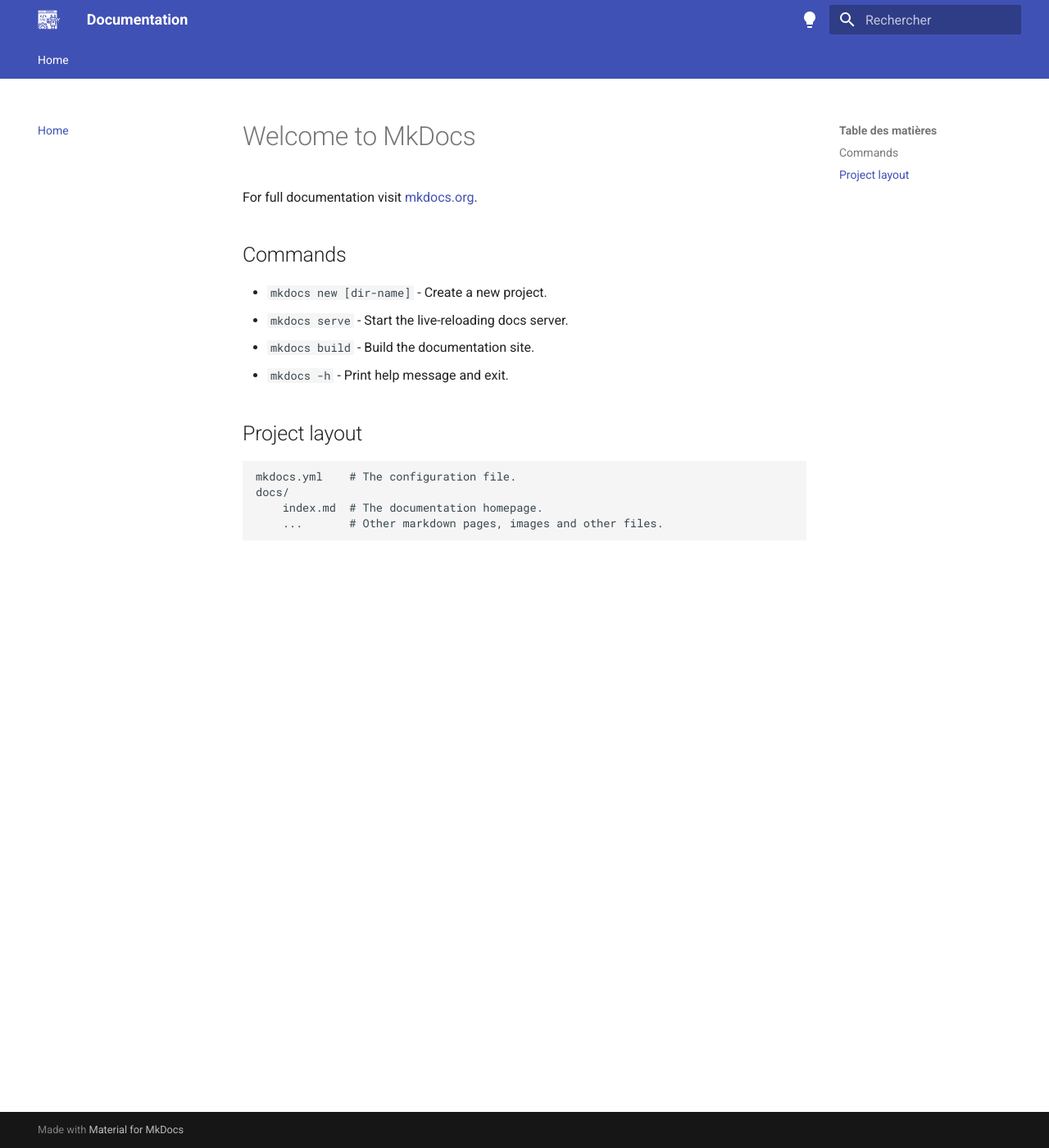
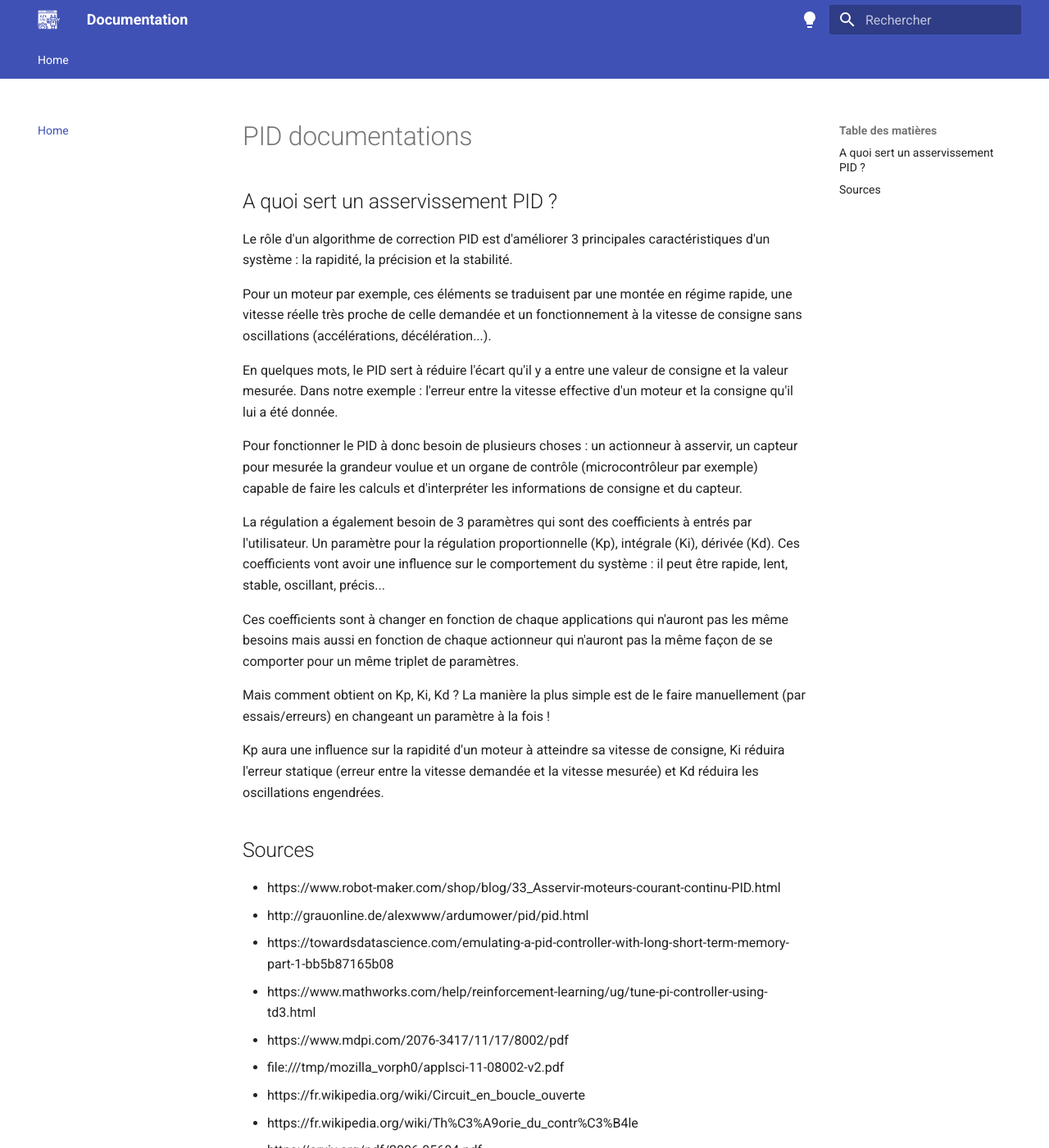
Before and after one commit to Klimorg/pid_docs, an MkDocs documentation site: the page built from docs/index.md, in a window 1280 px wide and 1400 px high. Shown: the whole window at 82% size. Built offline with MkDocs 1.6.1 and Material for MkDocs 9.7.7, drawn with Linux system fonts in a browser that asks for light colours; some of the changed text lies outside the part shown.

Commit message:
first commit

```diff
--- a/docs/index.md
+++ b/docs/index.md
@@ -1,17 +1,33 @@
-# Welcome to MkDocs
+# PID documentations
 
-For full documentation visit [mkdocs.org](https://www.mkdocs.org).
+## A quoi sert un asservissement PID ?
 
-## Commands
+Le rôle d'un algorithme de correction PID est d'améliorer 3 principales caractéristiques d'un système : la rapidité, la précision et la stabilité.
 
-* `mkdocs new [dir-name]` - Create a new project.
-* `mkdocs serve` - Start the live-reloading docs server.
-* `mkdocs build` - Build the documentation site.
-* `mkdocs -h` - Print help message and exit.
+Pour un moteur par exemple, ces éléments se traduisent par une montée en régime rapide, une vitesse réelle très proche de celle demandée et un fonctionnement à la vitesse de consigne sans oscillations (accélérations, décélération...).
 
-## Project layout
+En quelques mots, le PID sert à réduire l'écart qu'il y a entre une valeur de consigne et la valeur mesurée. Dans notre exemple : l'erreur entre la vitesse effective d'un moteur et la consigne qu'il lui a été donnée.
 
-    mkdocs.yml    # The configuration file.
-    docs/
-        index.md  # The documentation homepage.
-        ...       # Other markdown pages, images and other files.
+Pour fonctionner le PID à donc besoin de plusieurs choses : un actionneur à asservir, un capteur pour mesurée la grandeur voulue et un organe de contrôle (microcontrôleur par exemple) capable de faire les calculs et d'interpréter les informations de consigne et du capteur.
+
+La régulation a également besoin de 3 paramètres qui sont des coefficients à entrés par l'utilisateur. Un paramètre pour la régulation proportionnelle (Kp), intégrale (Ki), dérivée (Kd). Ces coefficients vont avoir une influence sur le comportement du système : il peut être rapide, lent, stable, oscillant, précis...
+
+Ces coefficients sont à changer en fonction de chaque applications qui n'auront pas les même besoins mais aussi en fonction de chaque actionneur qui n'auront pas la même façon de se comporter pour un même triplet de paramètres.
+
+Mais comment obtient on Kp, Ki, Kd ? La manière la plus simple est de le faire manuellement (par essais/erreurs) en changeant un paramètre à la fois !
+
+Kp aura une influence sur la rapidité d'un moteur à atteindre sa vitesse de consigne, Ki réduira l'erreur statique (erreur entre la vitesse demandée et la vitesse mesurée) et Kd réduira les oscillations engendrées.
+
+
+## Sources
+
+* https://www.robot-maker.com/shop/blog/33_Asservir-moteurs-courant-continu-PID.html
+* http://grauonline.de/alexwww/ardumower/pid/pid.html
+* https://towardsdatascience.com/emulating-a-pid-controller-with-long-short-term-memory-part-1-bb5b87165b08
+* https://www.mathworks.com/help/reinforcement-learning/ug/tune-pi-controller-using-td3.html
+* https://www.mdpi.com/2076-3417/11/17/8002/pdf
+* file:///tmp/mozilla_vorph0/applsci-11-08002-v2.pdf
+* https://fr.wikipedia.org/wiki/Circuit_en_boucle_ouverte
+* https://fr.wikipedia.org/wiki/Th%C3%A9orie_du_contr%C3%B4le
+* https://arxiv.org/pdf/2006.05604.pdf
+* https://medium.com/@maohar502/pid-tuning-using-machine-learning-6cf6f7fe5690
```
